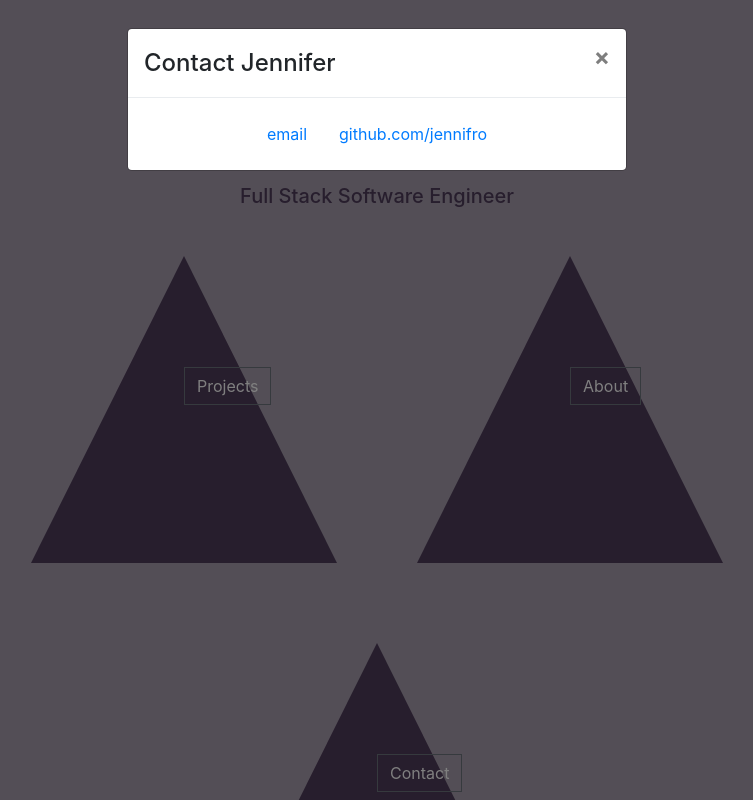
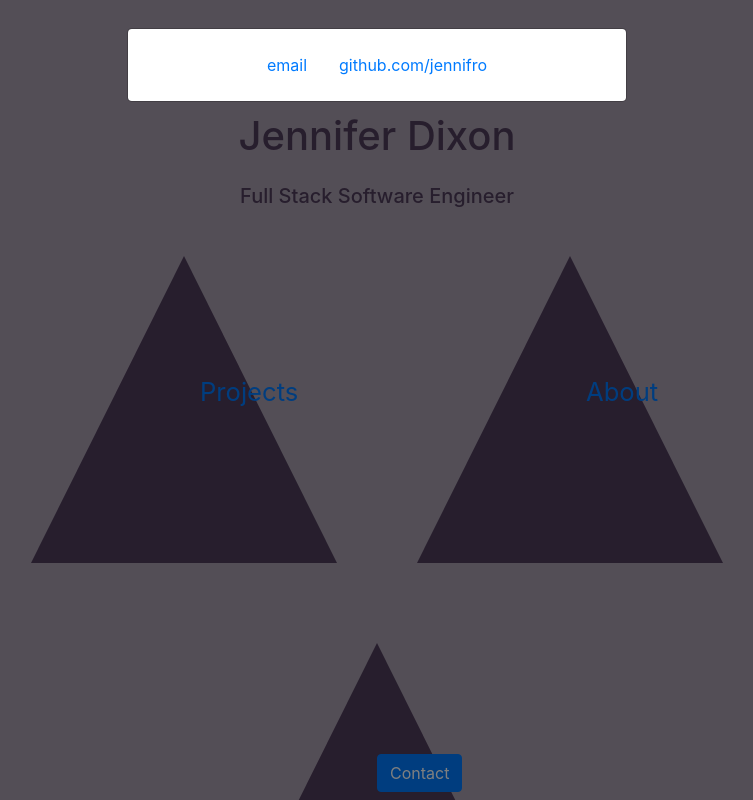
Before and after one commit to jennifro/Portfolio, a React (Create React App) app: page / in a window 1280 px wide. Both pictures are taken after a click on the button "Contact". Shown: the top 800 px of the page, without its empty margins (263-1016 px from the left). Built offline with nearby package versions, Linux system fonts and the light colour scheme.

Commit message:
Reset head to previous commit.

```diff
--- a/src/App.js
+++ b/src/App.js
@@ -2,7 +2,9 @@ import React, { Component } from 'react';
 import { BrowserRouter as Router, Route } from 'react-router-dom';
 
 import HomePage from './components/home.js';
-
+import About from './components/about.js';
+import Contact from './components/contact.js';
+import ProjectContainer from './components/projects.js';
 
 import './App.css';
 
@@ -14,6 +16,10 @@ export default class App extends Component {
       <Router>
         <div>
           <Route exact path="/" component={HomePage}/>
+          <Route path="/about" component={About}/>
+          <Route path="/projects" component={ProjectContainer}/>
+          <Route path="/contact" component={Contact} />
+
         </div>
       </Router>
     )
--- a/src/components/about.js
+++ b/src/components/about.js
@@ -1,5 +1,6 @@
 import React, { Component } from 'react';
 
+const AboutTitle = () => <h1 id="about-title">About Jennifer</h1>;
 const CareerAbout = () => <p>{BioText.Career}</p>;
 const VolunteerAbout = () => <p>{BioText.Volunteer}</p>
 const PersonalAbout = () => <p>{BioText.Personal}</p>
@@ -15,6 +16,7 @@ export default class About extends Component {
     render() {
         return (
             <div className="about-container">
+                <AboutTitle />
                 <h4>Work Experience</h4>
                 <CareerAbout />
                 <h4>Volunteer Experience</h4>
--- a/src/components/home.js
+++ b/src/components/home.js
@@ -2,8 +2,6 @@ import React, { Component } from 'react';
 import { Button, Modal } from 'react-bootstrap';
 
 import Contact from './contact';
-import About from './about.js';
-import ProjectContainer from './projects.js';
 import './home.css'
 
 
@@ -15,6 +13,18 @@ const IntroBlurb = () => (
   </h5>
 );
 
+// const Modal = ({handleClose, show, children}) => {
+//   const ShowOrHideClsName = show ? "modal display-block" : "modal display-none"
+//
+//   return (
+//     <div className={ShowOrHideClsName} >
+//       <section className="modal-main">
+//         {children}
+//         <button onClick={handleClose}>Close</button>
+//       </section>
+//     </div>
+//   )
+// };
 
 class ModalToggle extends Component {
   constructor(props) {
@@ -25,15 +35,10 @@ class ModalToggle extends Component {
     }
 
     this.toggleModal = this.toggleModal.bind(this);
-    this.handleModalClose = this.handleModalClose.bind(this);
   }
 
   toggleModal() {
     this.setState(prevState => ({ isModalOpen: !prevState.isModalOpen }))
-  }
-
-  handleModalClose() {
-    this.setState({ isModalOpen: false });
   }
 
   render() {
@@ -42,26 +47,18 @@ class ModalToggle extends Component {
 
     return (
       <div>
-        <Button onClick={this.toggleModal}
-          variant="outline-secondary" className="modal-btn" >
-          {this.props.modalBtnLabel}
-        </Button>
-        <Modal show={this.state.isModalOpen} onHide={this.handleModalClose} >
-          <Modal.Header closeButton >
-            <Modal.Title>{this.props.modalTitle}</Modal.Title>
-          </Modal.Header>
-
-          <Modal.Body>
-            <ModalContent />
-          </Modal.Body>
+        <Button onClick={this.toggleModal}>{this.props.modalBtnLabel}</Button>
+        <Modal show={this.state.isModalOpen}>
+          <Modal.Body><ModalContent /></Modal.Body>
         </Modal>
       </div>
     )
   }
 }
 
+class HomePage extends Component {
 
-class HomePage extends Component {
+
   render() {
     return (
       <div className="home-div">
@@ -72,28 +69,18 @@ class HomePage extends Component {
         <nav id="nav-menu justify-content-center">
           <ul className="nav justify-content-center" id="nav-bar">
             <li className="nav-item" id="1">
-              <ModalToggle
-                modalContent={ProjectContainer}
-                modalBtnLabel="Projects"
-                modalTitle="Apps & Projects by Jennifer"
-              />
+              <a className="nav-link" href="/projects">Projects</a>
             </li>
     	      <li className="nav-item" id="2">
-              <ModalToggle
-                modalContent={About}
-                modalBtnLabel="About"
-                modalTitle="About Jennifer"
-              />
+              <a className="nav-link" href="/about">About</a>
             </li>
-            <li className="nav-item" id="3">
-              <ModalToggle
-                modalContent={Contact}
-                modalBtnLabel="Contact"
-                modalTitle="Contact Jennifer"
-              />
+            <li className="nav-item" id="3" >
+              <ModalToggle modalContent={Contact} modalBtnLabel="Contact" />
             </li>
         	</ul>
         </nav>
+
+
 
       </div>
     )
```
